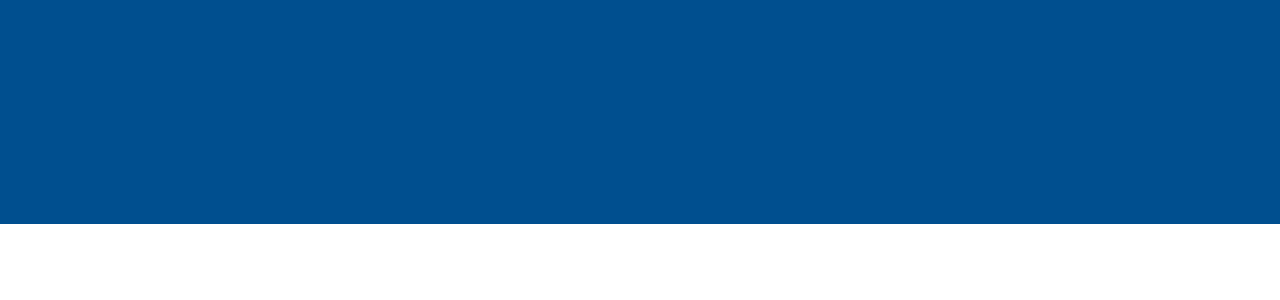
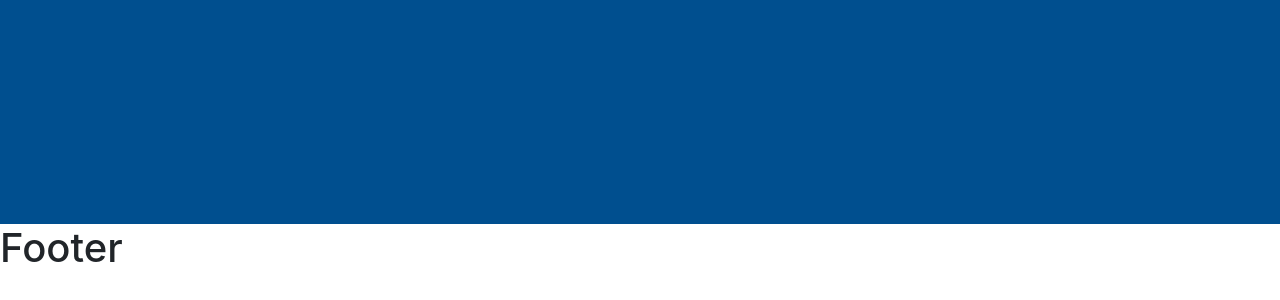
Before and after one commit to Imraan-Hendricks/react-one-page-navigation, a React (Create React App) app: page / in a window 1280 px wide. Shown: the part 2976-3276 px from the top of the page. Before the commit the page ends 3200 px from the top, so only its background shows below. Built offline with nearby package versions, Linux system fonts and the light colour scheme.

Commit message:
added footer section

```diff
--- a/src/App.js
+++ b/src/App.js
@@ -4,6 +4,7 @@
 import NavbarContextProvider from './components/navbar/navbar-context';
 import Main from './sections';
 import NotFound from './sections/not-found/not-found';
+import Footer from './sections/footer/footer';
 
 const App = () => {
   return (
@@ -13,6 +14,7 @@
           <Route component={Main} exact path='/' strict />
           <Route component={NotFound} />
         </Switch>
+        <Footer />
       </BrowserRouter>
     </NavbarContextProvider>
   );
--- /dev/null
+++ b/src/sections/footer/footer.jsx
@@ -0,0 +1,12 @@
+import React from 'react';
+import cssModule from './footer.module.scss';
+
+const Footer = () => {
+  return (
+    <div className={cssModule.root}>
+      <h1>Footer</h1>
+    </div>
+  );
+};
+
+export default Footer;
--- /dev/null
+++ b/src/sections/footer/footer.module.scss
@@ -0,0 +1,3 @@
+.root {
+  height: 25vh;
+}
```
